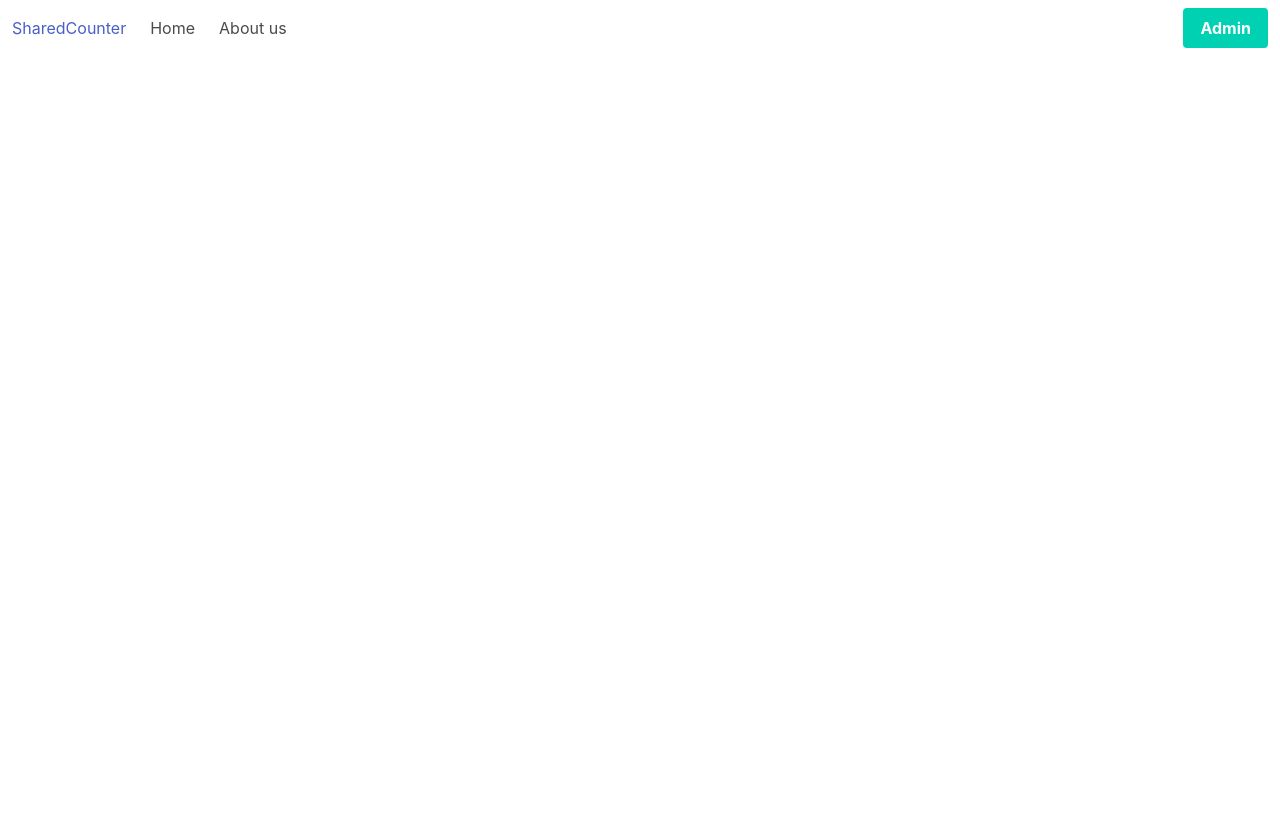
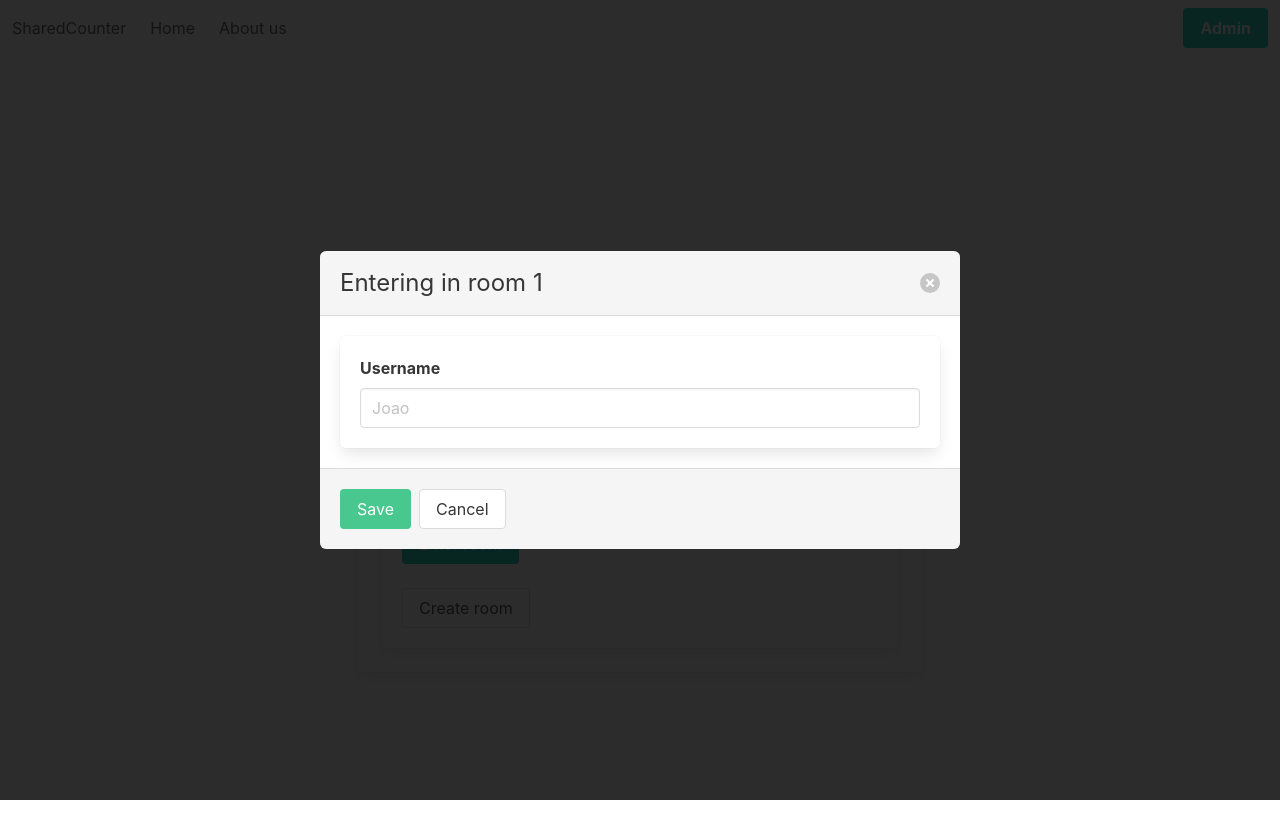
Before and after one commit to brunorabelo/SharedCounter, a Vue app in the folder frontend/: page /enter-room/1 in a window 1280 px wide. Shown: the top 838 px of the page. Before the commit the page ends 800 px from the top, so only its background shows below. Built offline with nearby package versions, Linux system fonts and the light colour scheme.

Commit message:
enter-room link

```diff
--- a/frontend/src/router/index.js
+++ b/frontend/src/router/index.js
@@ -9,6 +9,11 @@ const router = createRouter({
       // route level code-splitting
       // this generates a separate chunk (About.[hash].js) for this route
       // which is lazy-loaded when the route is visited.
+      component: () => import('../views/WaitingRoom.vue')
+    },
+    {
+      path: '/enter-room/:roomName/',
+      name: 'enter-room',
       component: () => import('../views/WaitingRoom.vue')
     },
     {
--- a/frontend/src/views/WaitingRoom.vue
+++ b/frontend/src/views/WaitingRoom.vue
@@ -104,6 +104,14 @@ export default {
       loading: false,
     };
   },
+  mounted() {
+    debugger;
+    const paramsRoomName = this.$route.params.roomName;
+    if (paramsRoomName) {
+      this.roomName = paramsRoomName;
+      this.enterRoomClick();
+    }
+  },
   methods: {
     showModal() {
       this.modalActive = true;
@@ -154,7 +162,6 @@ export default {
       }
     },
   },
-  mounted() {},
 };
 </script>
 
```
